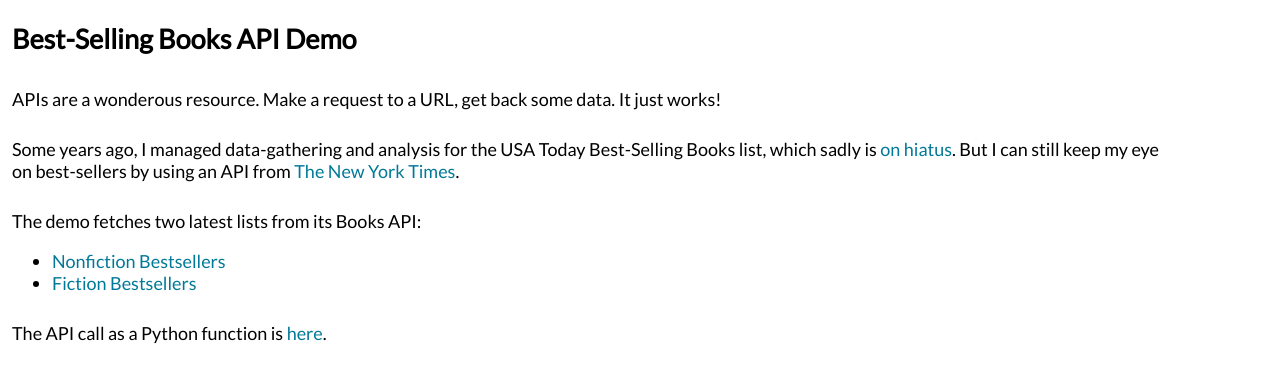
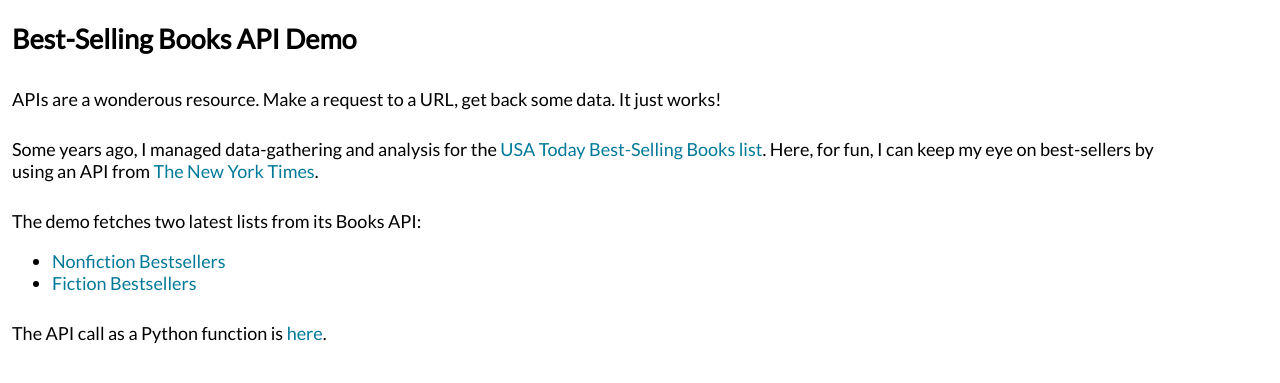
Before and after one commit to anthonydb/sandbox, a Django app: page /data-miscellany/booklist/ in a window 1280 px wide. Shown: the top 383 px of the page. Run offline with Django 4.2, Linux system fonts and the light colour scheme.

Commit message:
USAT booklist has been back for a while

```diff
--- a/data_miscellany/templates/booklist_home.html
+++ b/data_miscellany/templates/booklist_home.html
@@ -7,9 +7,9 @@
     <div id="main">
         <h2>Best-Selling Books API Demo</h2>
         <p>APIs are a wonderous resource. Make a request to a URL, get back some data. It just works!</p>
-        <p>Some years ago, I managed data-gathering and analysis for the USA Today Best-Selling Books list,
-            which sadly is <a href="https://booklist.usatoday.com/">on hiatus</a>. But I can still keep my eye on best-sellers by using an API from
-            <a href="https://developer.nytimes.com/docs/books-product/1/overview">The New York Times</a>.</p>
+        <p>Some years ago, I managed data-gathering and analysis for
+            the <a href="https://booklist.usatoday.com/">USA Today Best-Selling Books list</a>. Here, for fun, I can
+            keep my eye on best-sellers by using an API from <a href="https://developer.nytimes.com/docs/books-product/1/overview">The New York Times</a>.</p>
         <p>The demo fetches two latest lists from its Books API:</p>
             <ul>
                 <li><a href="/data-miscellany/booklist/nonfiction/">Nonfiction Bestsellers</a></li>
```
